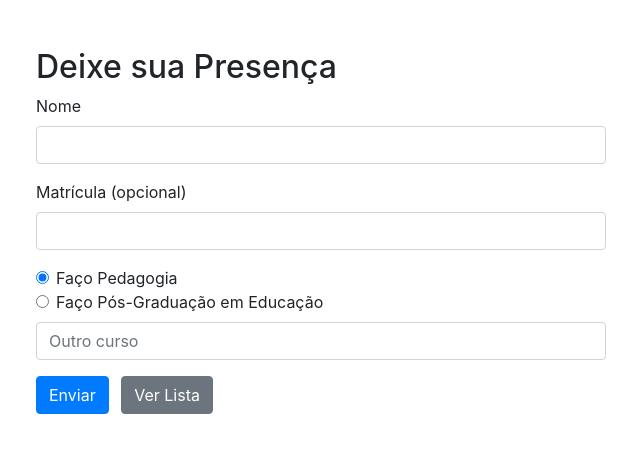
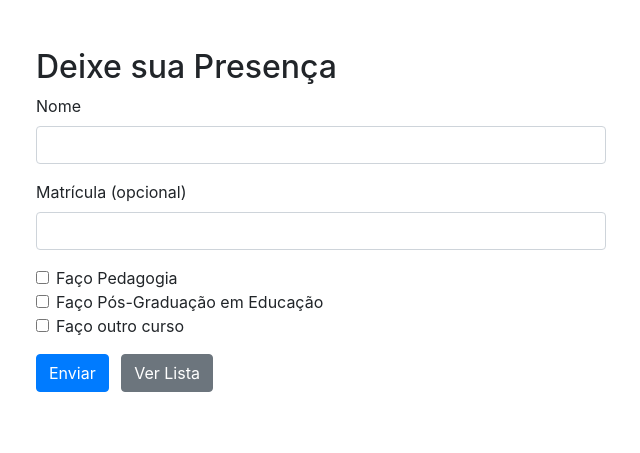
Before and after one commit to NovaDrake76/presencaLab, a PHP site: page /presenca.php in a window 1280 px wide. Shown: the top 453 px of the page, without its empty margins (319-959 px from the left). Run offline with PHP 8.4, Linux system fonts and the light colour scheme.

Commit message:
radio now checks

```diff
--- a/presenca.php
+++ b/presenca.php
@@ -92,20 +92,25 @@ if ($_SERVER["REQUEST_METHOD"] == "POST") {
                             <input type="number" name="matricula" class="form-control <?php echo (!empty($matricula_err)) ? 'is-invalid' : ''; ?>"><?php echo $matricula; ?></input>
                             <span class="invalid-feedback"><?php echo $matricula_err; ?></span>
                         </div>
-
                         <div class="form-check">
-                            <input class="form-check-input" type="radio" name="pedagogia" id="flexRadioDefault1" checked>
-                            <label class="form-check-label" for="flexRadioDefault1">
+                            <input class="form-check-input" type="checkbox" value="" id="pedagogia">
+                            <label class="form-check-label" for="pedagogia">
                                 Faço Pedagogia
                             </label>
                         </div>
                         <div class="form-check">
-                            <input class="form-check-input" type="radio" name="graduacao" id="flexRadioDefault2">
-                            <label class="form-check-label" for="flexRadioDefault2">
+                            <input class="form-check-input" type="checkbox" value="" id="graduacao">
+                            <label class="form-check-label" for="graduacao">
                                 Faço Pós-Graduação em Educação
                             </label>
                         </div>
-                        <div class="form-group mt-2">
+                        <div class="form-check">
+                            <input class="form-check-input" type="checkbox" value="" id="outroCurso">
+                            <label class="form-check-label" for="outroCurso">
+                                Faço outro curso
+                            </label>
+                        </div>
+                        <div class="form-group mt-2" id="outro" style="display: none">
 
                             <input type="text" name="curso" placeholder="Outro curso" class="form-control"> </input>
                             <span class="invalid-feedback"><?php echo $curso_err; ?></span>
@@ -123,3 +128,31 @@ if ($_SERVER["REQUEST_METHOD"] == "POST") {
 </body>
 
 </html>
+
+<script>
+    const pedagogia = document.querySelector('#pedagogia');
+    const graduacao = document.querySelector('#graduacao');
+    const outro = document.querySelector('#outroCurso');
+
+
+    pedagogia.addEventListener('change', function() {
+        if (this.checked) {
+            console.log("Pedagogia");
+        }
+    });
+
+    graduacao.addEventListener('change', function() {
+        if (this.checked) {
+            console.log("Graduação em Educação")
+        }
+    })
+
+    outro.addEventListener('change', function() {
+        if (this.checked) {
+            document.getElementById("outro").style.display = "flex";
+        } else {
+            document.getElementById("outro").style.display = "none";
+
+        }
+    })
+</script>
```
